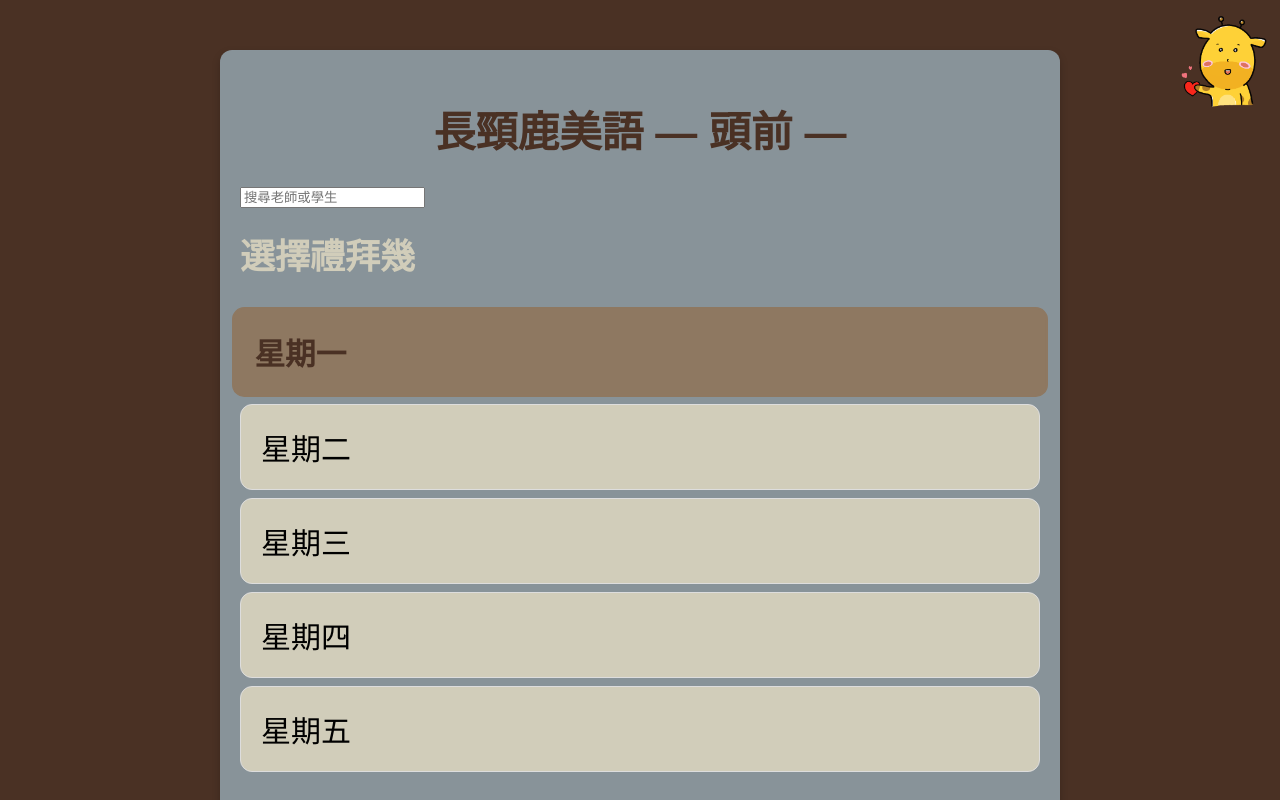
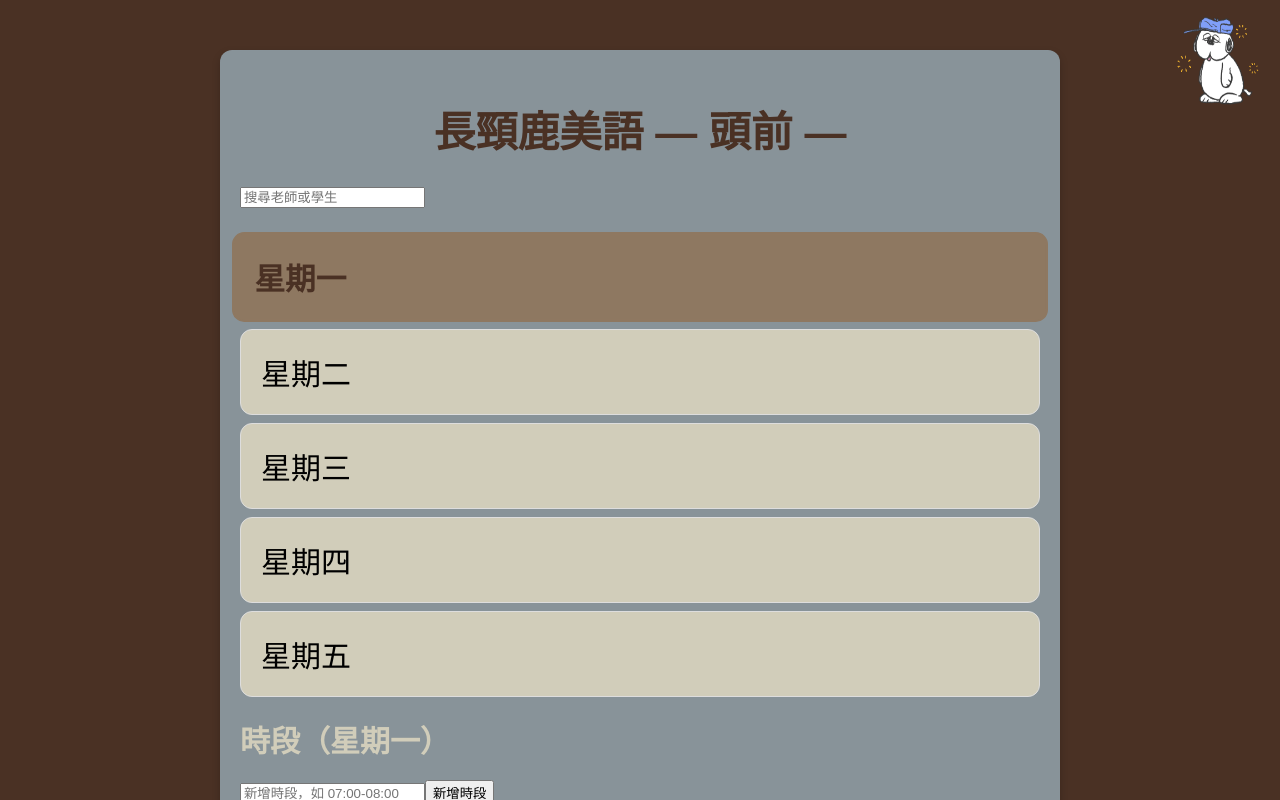
Before and after one commit to tzujiang/student-schedule-app, a React (Create React App) app: page / in a window 1280 px wide. Both pictures are taken after a click on the item "星期一". Shown: the top 800 px of the page. Built offline with nearby package versions, Linux system fonts and the light colour scheme.

Commit message:
描述更新

```diff
--- a/src/App.css
+++ b/src/App.css
@@ -26,7 +26,7 @@ h1 {
 }
 
 h2 {
-  font-size: 35px;
+  font-size: 30px;
   margin-top: 20px;
   color: #D1CDBA;
 }
--- a/src/App.js
+++ b/src/App.js
@@ -333,8 +333,8 @@ function ScheduleApp() {
     <div className="schedule-app">
       {/* 右上角圖片 */}
       <img
-        src="/S__432234521.gif" // 替換為你的圖片網址或相對路徑
-        alt="S__432234521.gif"
+        src="/S__432390146.gif" // 替換為你的圖片網址或相對路徑
+        alt="S__432390146.gif"
         className="top-right-image"
       />
 
@@ -352,7 +352,7 @@ function ScheduleApp() {
 
       {/* 選擇禮拜幾 */}
       <div className="weekdays">
-        <h2>選擇禮拜幾</h2>
+        <h2></h2>
         <ul>
           {Object.keys(scheduleData).map((day) => (
             <li
@@ -370,7 +370,7 @@ function ScheduleApp() {
       {selectedDay && (
         <div className="schedule-list">
           <h2>
-            選擇時段（{selectedDay}）
+            時段（{selectedDay}）
             {/* 新增時段表單 */}
             <div style={{ marginTop: "10px" }}>
               <input
@@ -410,7 +410,7 @@ function ScheduleApp() {
       {selectedDay && selectedTime && (
         <div className="teacher-list">
           <h2>
-            選擇老師（{selectedDay} {selectedTime}）
+            老師（{selectedDay} {selectedTime}）
             {/* 新增老師表單 */}
             <div style={{ marginTop: "10px" }}>
               <input
```
Also changed, not shown: public/S__432390146.gif (added).
